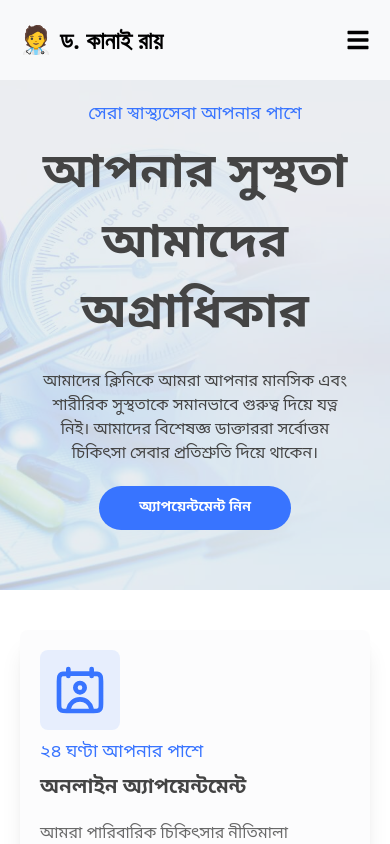
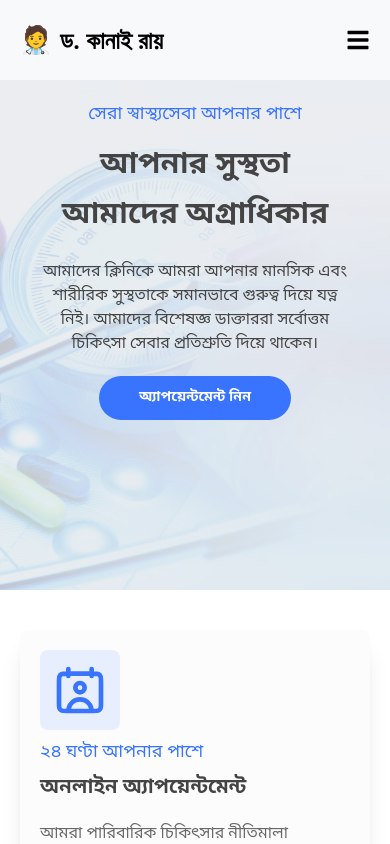
Before and after one commit to rahulsd380/Doctor-Kanai-Portfolio, a React (Vite) app: page / in a window 390 px wide. Shown: the top 844 px of the page. Built offline with nearby package versions, Linux system fonts and the light colour scheme.

Commit message:
Fixed hero text size

```diff
--- a/src/components/HomePage/Hero/Hero.tsx
+++ b/src/components/HomePage/Hero/Hero.tsx
@@ -22,7 +22,7 @@ const Hero = () => {
             <h2 className="text-primary-10 text-lg font-medium">
               সেরা স্বাস্থ্যসেবা আপনার পাশে
             </h2>
-            <h1 className="text-neutral-10 text-5xl font-bold max-w-[600px] leading-[70px] mt-3">
+            <h1 className="text-neutral-10 text-[30px] md:text-5xl font-bold max-w-[600px] leading-[50px] md:leading-[70px] mt-3">
               আপনার সুস্থতা আমাদের অগ্রাধিকার
             </h1>
             <p className="max-w-[600px] mt-5 text-neutral-10">
```
